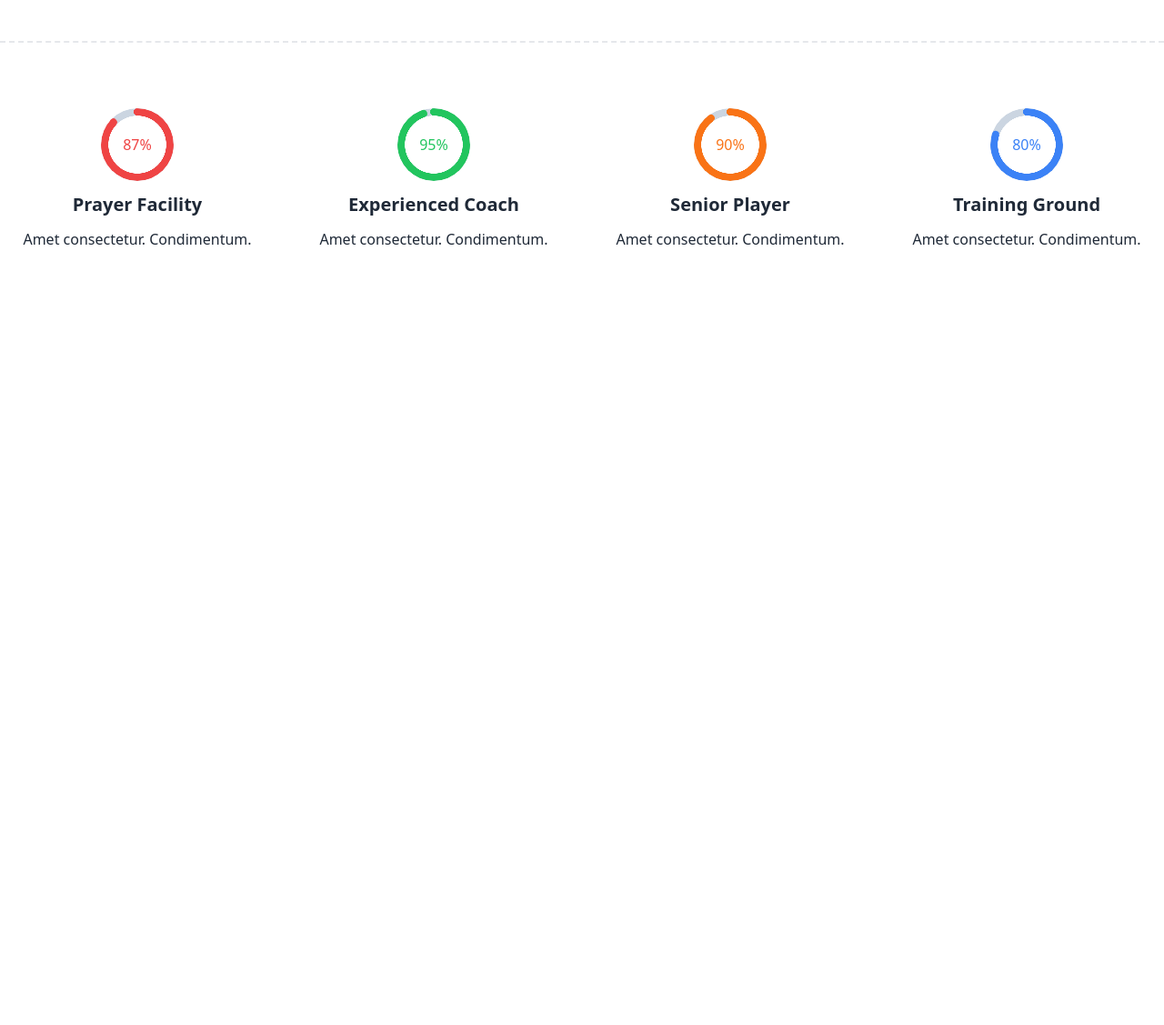
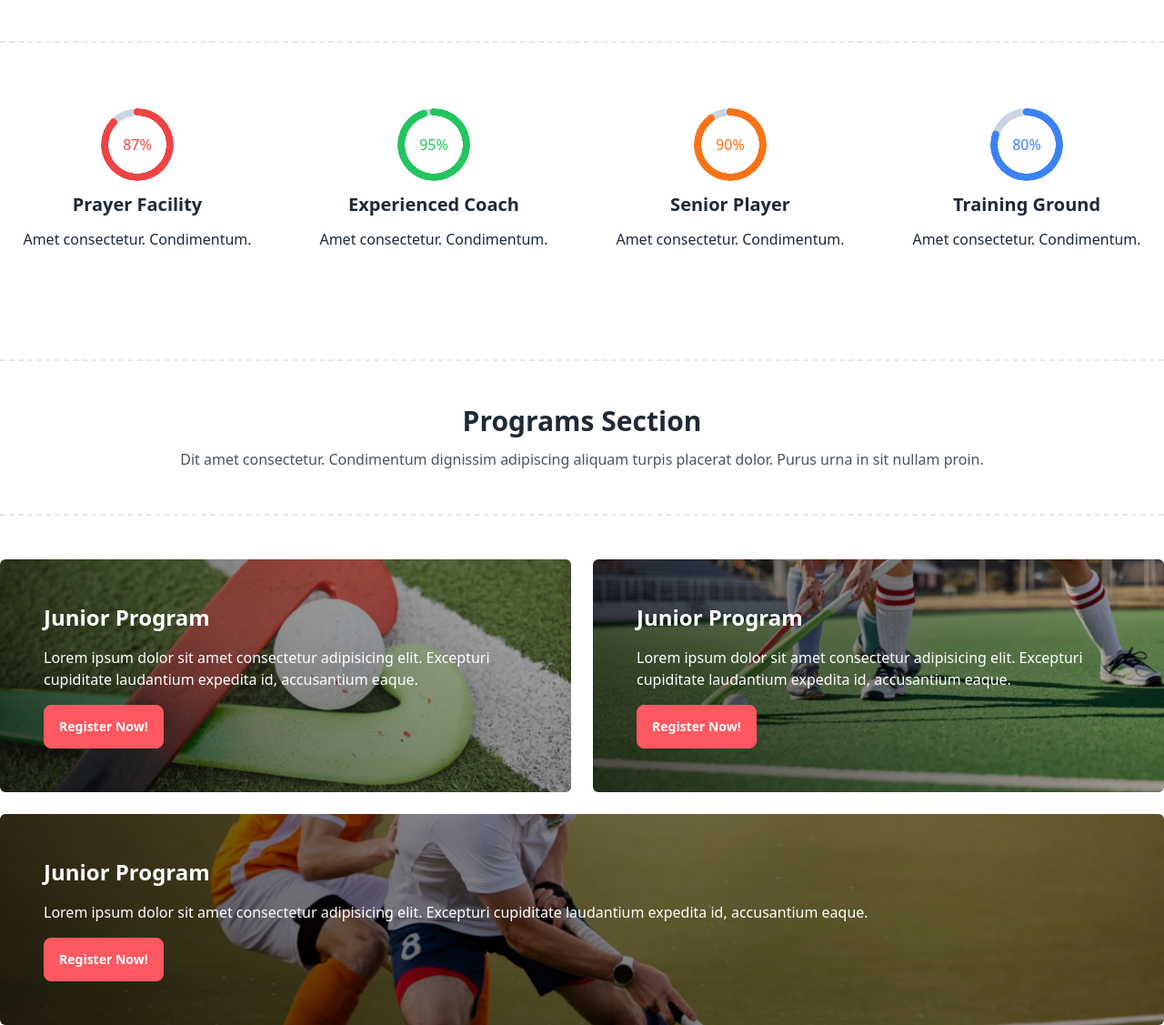
Before and after one commit to alnomanbd/hockeys, a plain HTML site: page index.html in a window 1280 px wide. Shown: the part 1106-2233 px from the top of the page at 91% size. Before the commit the page ends 1405 px from the top, so only its background shows below. Drawn offline with nearby package versions, Linux system fonts and the light colour scheme.

Commit message:
program section done

```diff
--- a/index.html
+++ b/index.html
@@ -7,6 +7,9 @@
     <!-- DaisyUI CDN Link -->
     <link href="https://cdn.jsdelivr.net/npm/daisyui@4.12.10/dist/full.min.css" rel="stylesheet" type="text/css" />
     <script src="https://cdn.tailwindcss.com"></script>
+
+    <!-- Custom CSS -->
+    <link rel="stylesheet" href="./style/custom.css">
 </head>
 <body>
     <!-- Header Section -->
@@ -151,6 +154,38 @@
           </div>
         </div>
       </section>
+
+      <!-- Programs Section -->
+      <section class="mt-24">
+        <div class="border-y-[2px] border-dashed py-12 text-center">
+          <h3 class="text-3xl font-bold mb-3">Programs Section</h3>
+          <p class="opacity-80">Dit amet consectetur. Condimentum dignissim adipiscing aliquam turpis placerat dolor. Purus urna in sit nullam proin. </p>
+        </div>
+
+        <div class="mt-12 grid grid-cols-1 lg:grid-cols-2 gap-6">
+          <div class="w-full junior-program flex flex-col justify-end items-center p-12 text-white rounded-md">
+            <div>
+              <h5 class="text-2xl font-semibold mb-4">Junior Program</h5>
+              <p>Lorem ipsum dolor sit amet consectetur adipisicing elit. Excepturi cupiditate laudantium expedita id, accusantium eaque.</p>
+              <button class="btn btn-error text-white mt-4">Register Now!</button>
+            </div>
+          </div>
+          <div class="w-full senior-program flex flex-col justify-end items-center p-12 text-white rounded-md">
+            <div>
+              <h5 class="text-2xl font-semibold mb-4">Junior Program</h5>
+              <p>Lorem ipsum dolor sit amet consectetur adipisicing elit. Excepturi cupiditate laudantium expedita id, accusantium eaque.</p>
+              <button class="btn btn-error text-white mt-4">Register Now!</button>
+            </div>
+          </div>
+          <div class="w-full professional-program flex flex-col justify-end items-start p-12 text-white rounded-md lg:col-span-2">
+            <div>
+              <h5 class="text-2xl font-semibold mb-4">Junior Program</h5>
+              <p>Lorem ipsum dolor sit amet consectetur adipisicing elit. Excepturi cupiditate laudantium expedita id, accusantium eaque.</p>
+              <button class="btn btn-error text-white mt-4">Register Now!</button>
+            </div>
+          </div>
+        </div>
+      </section>
     </main>
 
     <!-- Footer Section -->
--- /dev/null
+++ b/style/custom.css
@@ -0,0 +1,20 @@
+.junior-program{
+    background-image: linear-gradient(45deg, rgba(0, 0, 0, 0.7), rgba(0, 0, 0, 0.2)), url('../Images/2.png');
+    background-repeat: no-repeat;
+    background-size: cover;
+    background-position: center;
+}
+
+.senior-program{
+    background-image: linear-gradient(45deg, rgba(0, 0, 0, 0.7), rgba(0, 0, 0, 0.2)), url('../Images/3.png');
+    background-repeat: no-repeat;
+    background-size: cover;
+    background-position: center;
+}
+
+.professional-program{
+    background-image: linear-gradient(45deg, rgba(0, 0, 0, 0.7), rgba(0, 0, 0, 0.2)), url('../Images/4.png');
+    background-repeat: no-repeat;
+    background-size: cover;
+    background-position: center;
+}
```
